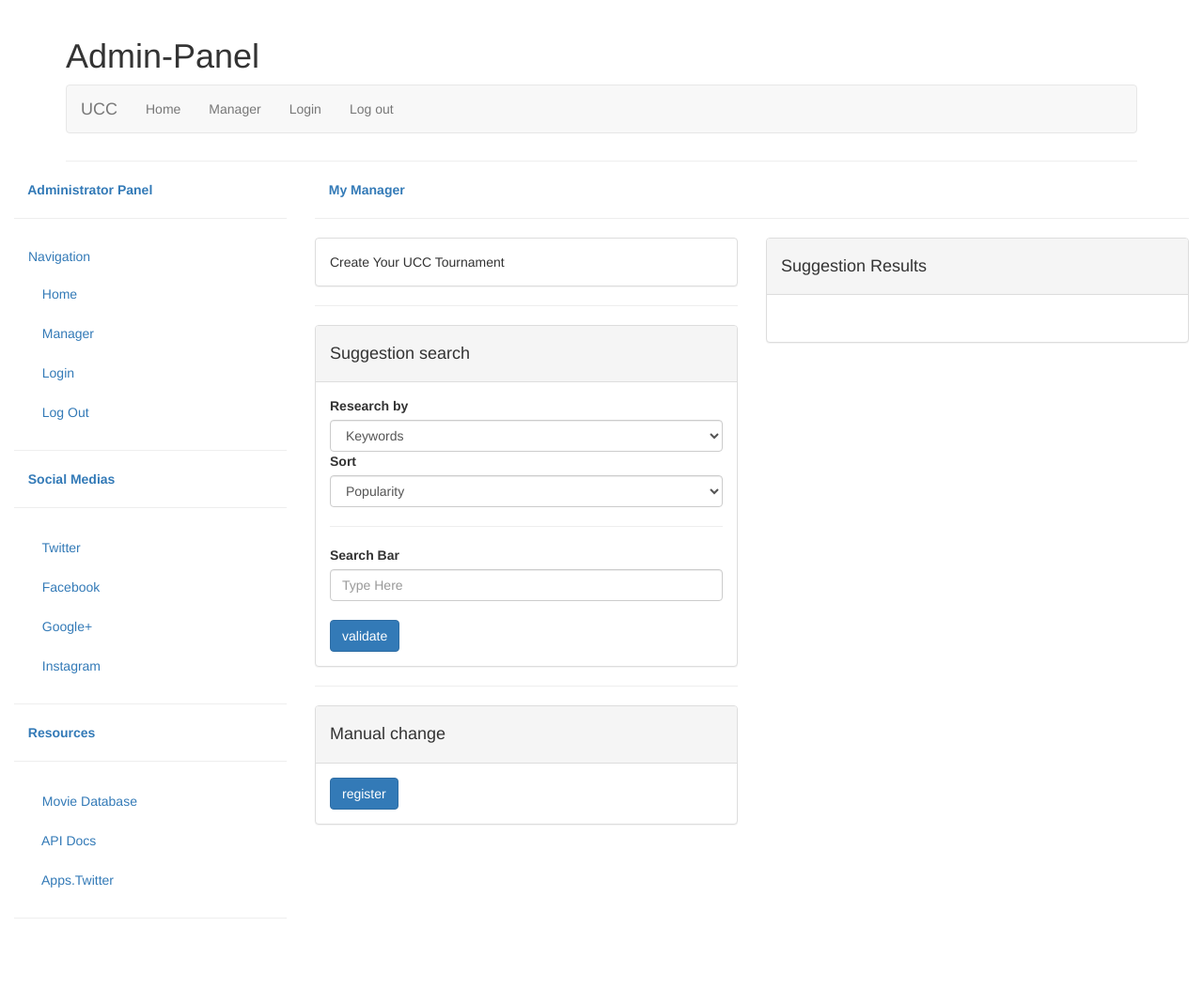
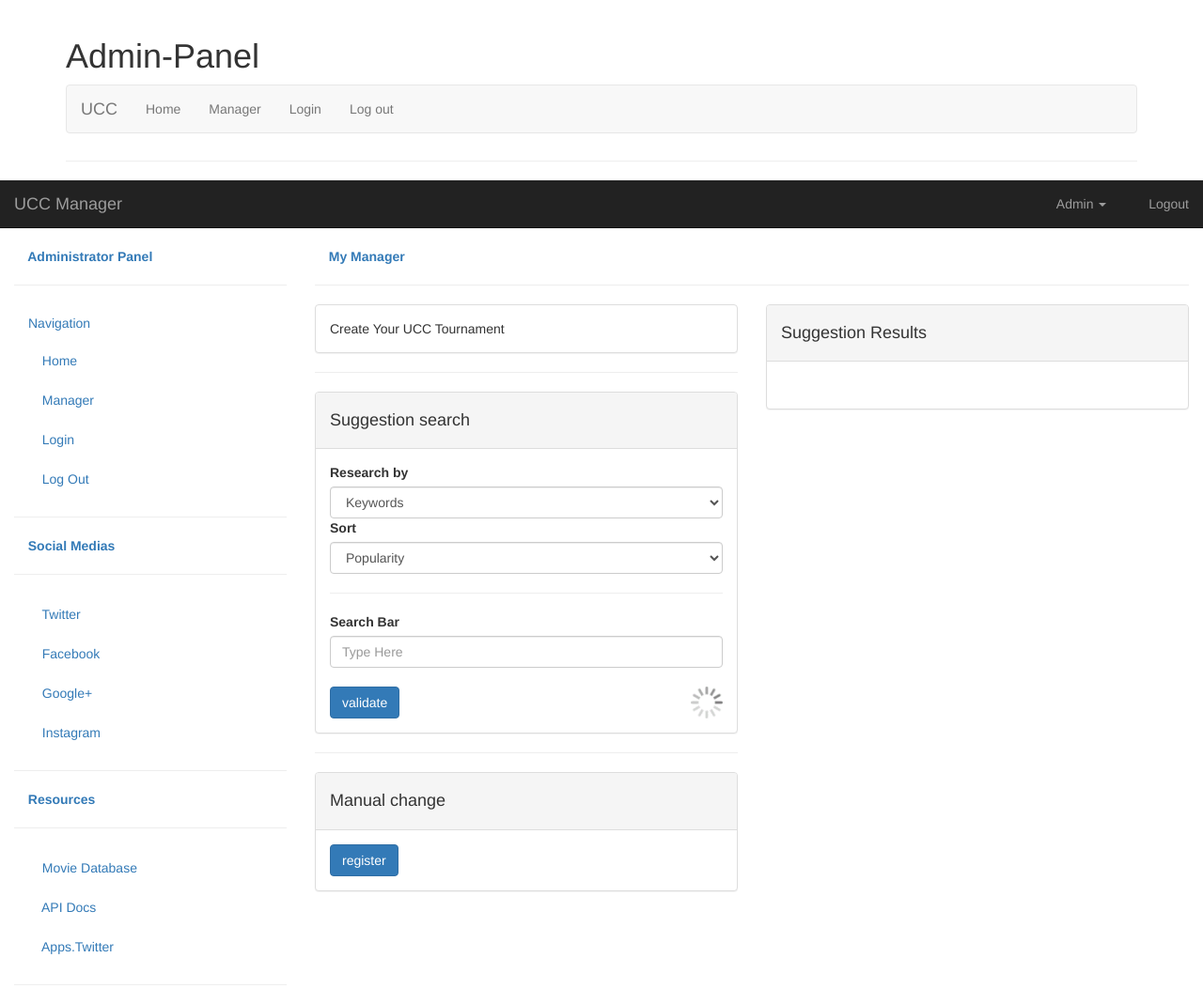
Before and after one commit to valerianfauqueur/UCC, a PHP site: the page made by views/pages/secretucc.php in a window 1280 px wide. Shown: the whole page at 94% size. Before the commit the page ends 978 px from the top, so only its background shows below. Run offline with PHP 8.4, Linux system fonts and the light colour scheme; the template is opened without the code that fills it, so the values that code supplies are empty; the visitor is signed in with stand-in values (Sample User, id 1); some libraries are stand-ins or nearby versions; some web fonts are replaced.

Commit message:
loader admin page

```diff
--- a/src/css/secretucc.css
+++ b/src/css/secretucc.css
@@ -39,7 +39,7 @@ footer {
     text-align: center;
 }
 
-#fieldResult(){
+#fieldResult{
     text-align:center;
 }
 
--- a/views/pages/secretucc.php
+++ b/views/pages/secretucc.php
@@ -1,4 +1,32 @@
+
 <?php if(isset($_SESSION["accessLevel"]) && $_SESSION["accessLevel"] == 1){ ?>
+
+<!-- Header -->
+<div id="top-nav" class="navbar navbar-inverse navbar-static-top">
+    <div class="container-fluid">
+        <div class="navbar-header">
+            <button type="button" class="navbar-toggle" data-toggle="collapse" data-target=".navbar-collapse">
+                <span class="icon-bar"></span>
+                <span class="icon-bar"></span>
+                <span class="icon-bar"></span>
+            </button>
+            <a class="navbar-brand" href="#">UCC Manager</a>
+        </div>
+        <div class="navbar-collapse collapse">
+            <ul class="nav navbar-nav navbar-right">
+                <li class="dropdown">
+                    <a class="dropdown-toggle" role="button" data-toggle="dropdown" href="#"><i class="glyphicon glyphicon-user"></i> Admin <span class="caret"></span></a>
+                    <ul id="g-account-menu" class="dropdown-menu" role="menu">
+                        <li><a href="<?= URL?>logout<?php echo "?url=http://". $_SERVER['SERVER_NAME'] . $_SERVER['REQUEST_URI']; ?>">My Profile</a></li>
+                    </ul>
+                </li>
+                <li><a href="#"><i class="glyphicon glyphicon-lock"></i> Logout</a></li>
+            </ul>
+        </div>
+    </div>
+</div>
+<!-- /Header -->
+
 <!-- Page content -->
 <div class="container-fluid">
     <div class="row">
@@ -88,9 +116,11 @@
                                 <div class="control-group">
                                     <label></label>
                                     <div class="controls">
-                                       <input type="button" id="validate" value="validate" class="btn btn-primary">
-                                       <div id="loader" style="display:none" class="pull-right">
-                                            <img src="src/img/loader.gif" alt="This will display an animated GIF">
+                                        <div class="row-fluid">
+                                            <input type="button" id="validate" value="validate" class="btn btn-primary">
+                                            <div id= "loader"class="pull-right">
+                                                <img src="src/img/loader.gif" alt="This will display an animated GIF" />
+                                            </div>
                                        </div>
                                     </div>
                                 </div>
```
Also changed, not shown: controllers/secretucc.php (+0 -7 lines), src/js/controllers/secretucc.js (+29 -0 lines), src/img/loader2.gif (added), src/js/libs/sondage.js (renamed from src/js/controllers/sondage.js).
